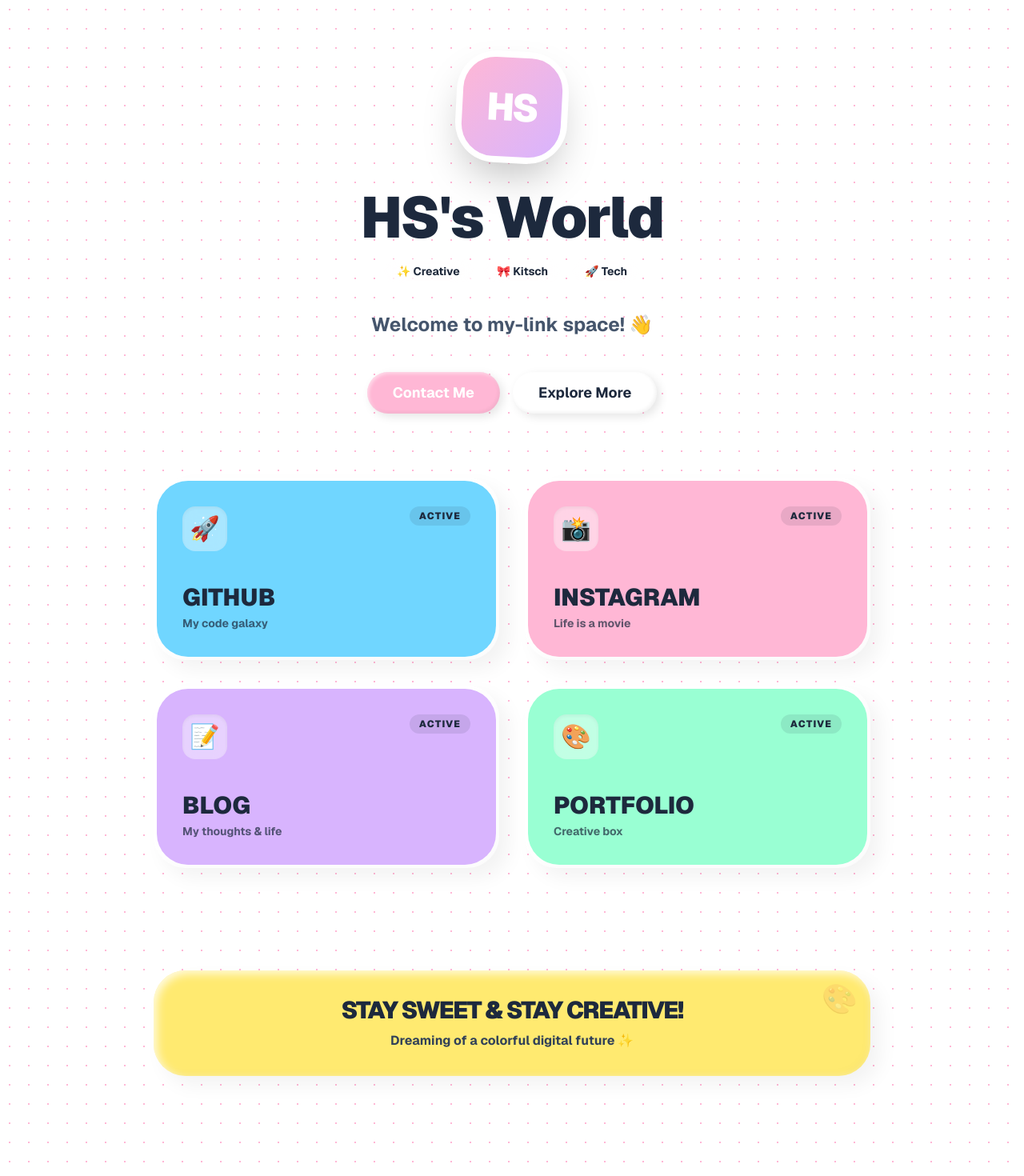
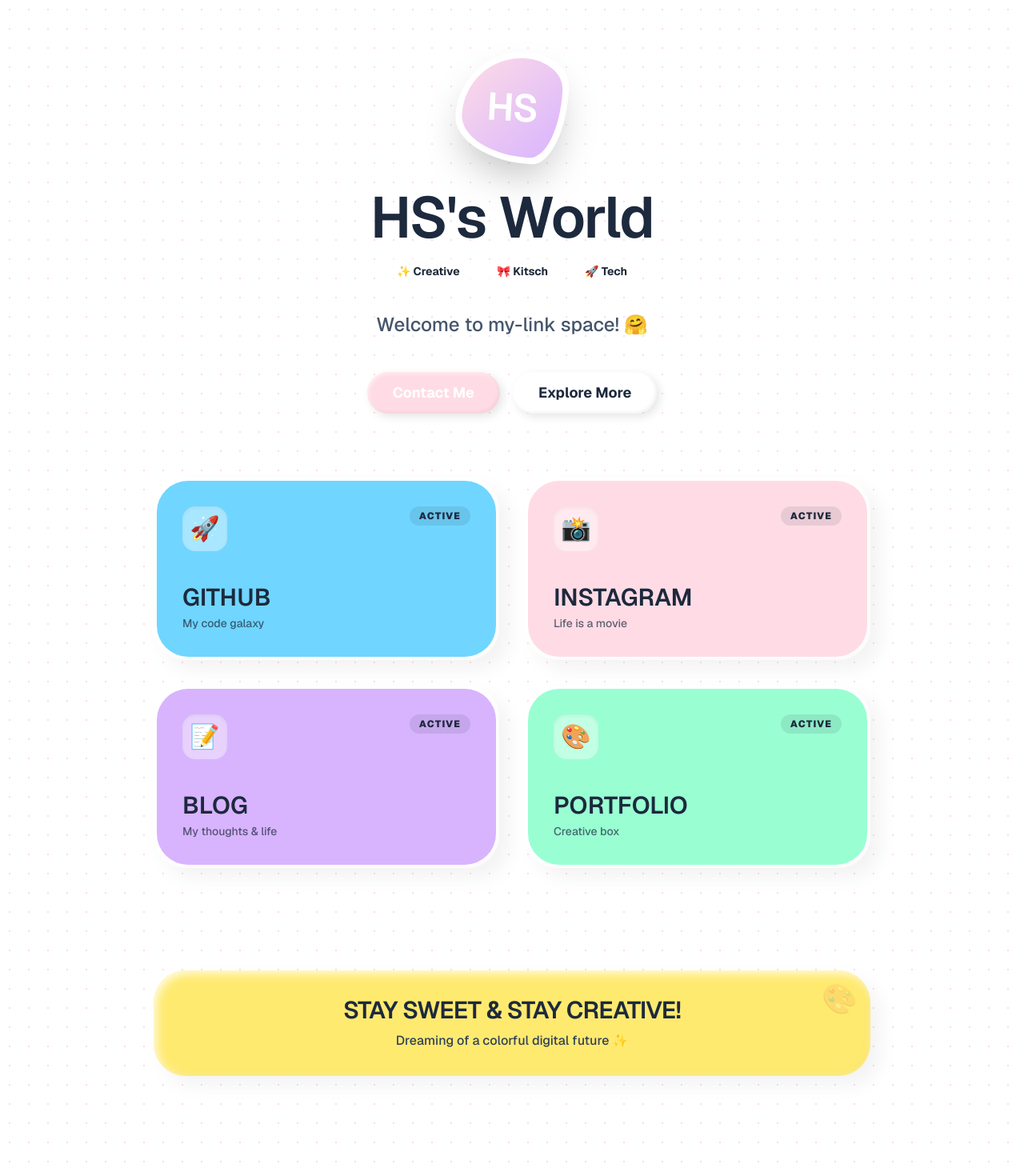
Before and after one commit to KimHaeSeul/my-link, a Next.js app in the folder my-profile/: page / in a window 1280 px wide. Shown: the top 1470 px of the page at 80% size. Built offline with nearby package versions, Linux system fonts and the light colour scheme.

Commit message:
style: 더 부드러운 UI(폰트 웨이트, 프로필 형태) 및 연한 핑크 배경 적용

```diff
--- a/my-profile/app/globals.css
+++ b/my-profile/app/globals.css
@@ -1,7 +1,7 @@
 @import "tailwindcss";
 
 @theme inline {
-  --color-bubblegum-pink: #FFB7D5;
+  --color-bubblegum-pink: #FFDCE5;
   --color-electric-blue: #70D6FF;
   --color-soft-mint: #99FFD3;
   --color-lemon-pop: #FFEA70;
@@ -10,8 +10,9 @@
 }
 
 :root {
-  --background: #fdf2f8; /* Very soft pink background */
+  --background: #ffffff;
   --foreground: #1e293b;
+  --bubblegum-pink: #FFDCE5;
 }
 
 body {
--- a/my-profile/app/page.tsx
+++ b/my-profile/app/page.tsx
@@ -17,14 +17,14 @@
         {/* Profile Header */}
         <div className="flex flex-col items-center text-center mb-20">
           <div className="relative mb-8">
-            <div className="w-[140px] h-[140px] rounded-[50px] bg-white p-2 shadow-2xl rotate-3 transition-transform hover:rotate-0">
-              <div className="w-full h-full rounded-[40px] bg-gradient-to-br from-bubblegum-pink to-lavender-dream flex items-center justify-center text-white text-5xl font-black tracking-tighter">
+            <div className="w-[140px] h-[140px] rounded-[60%_40%_30%_70%/60%_30%_70%_40%] bg-white p-2 shadow-2xl rotate-3 transition-transform hover:rotate-0 overflow-hidden">
+              <div className="w-full h-full rounded-[inherit] bg-gradient-to-br from-bubblegum-pink to-lavender-dream flex items-center justify-center text-white text-5xl font-semibold tracking-tight">
                 HS
               </div>
             </div>
           </div>
 
-          <h1 className="text-5xl md:text-7xl font-black mb-4 tracking-tight text-slate-800">
+          <h1 className="text-5xl md:text-7xl font-semibold mb-4 tracking-tight text-slate-800">
             HS&apos;s World
           </h1>
 
@@ -34,8 +34,8 @@
             <div className="glass-pill">🚀 Tech</div>
           </div>
 
-          <p className="text-xl md:text-2xl font-bold text-slate-600 max-w-xl leading-relaxed mb-10">
-            Welcome to my-link space! 👋
+          <p className="text-xl md:text-2xl font-medium text-slate-600 max-w-xl leading-relaxed mb-10">
+            Welcome to my-link space! 🤗
           </p>
 
           <div className="flex gap-4">
@@ -69,10 +69,10 @@
                 </div>
 
                 <div>
-                  <h3 className="text-3xl font-black text-slate-800 mb-1 uppercase">
+                  <h3 className="text-3xl font-semibold text-slate-800 mb-1 uppercase">
                     {link.name}
                   </h3>
-                  <p className="text-slate-800/70 font-bold text-sm">
+                  <p className="text-slate-800/70 font-medium text-sm">
                     {link.description}
                   </p>
                 </div>
@@ -91,10 +91,10 @@
         <section className="relative py-12 mb-20">
           <div className="clay-card bg-lemon-pop p-8 text-center relative overflow-hidden">
             <div className="absolute top-0 right-0 p-4 text-4xl opacity-20">🎨</div>
-            <h2 className="text-3xl font-black text-slate-800 mb-2 uppercase tracking-tighter">
+            <h2 className="text-3xl font-semibold text-slate-800 mb-2 uppercase tracking-tight">
               Stay Sweet & Stay Creative!
             </h2>
-            <p className="font-bold text-slate-700">
+            <p className="font-medium text-slate-700">
               Dreaming of a colorful digital future ✨
             </p>
           </div>
@@ -105,7 +105,7 @@
           <div className="flex gap-4 text-2xl">
             <span>🍭</span><span>🎀</span><span>🍦</span><span>🧸</span>
           </div>
-          <p className="font-black text-xs uppercase tracking-[0.2em] text-slate-400">
+          <p className="font-semibold text-xs uppercase tracking-[0.2em] text-slate-400">
             © 2026 HaeSeul • Made with Love & Magic
           </p>
         </footer>
```
